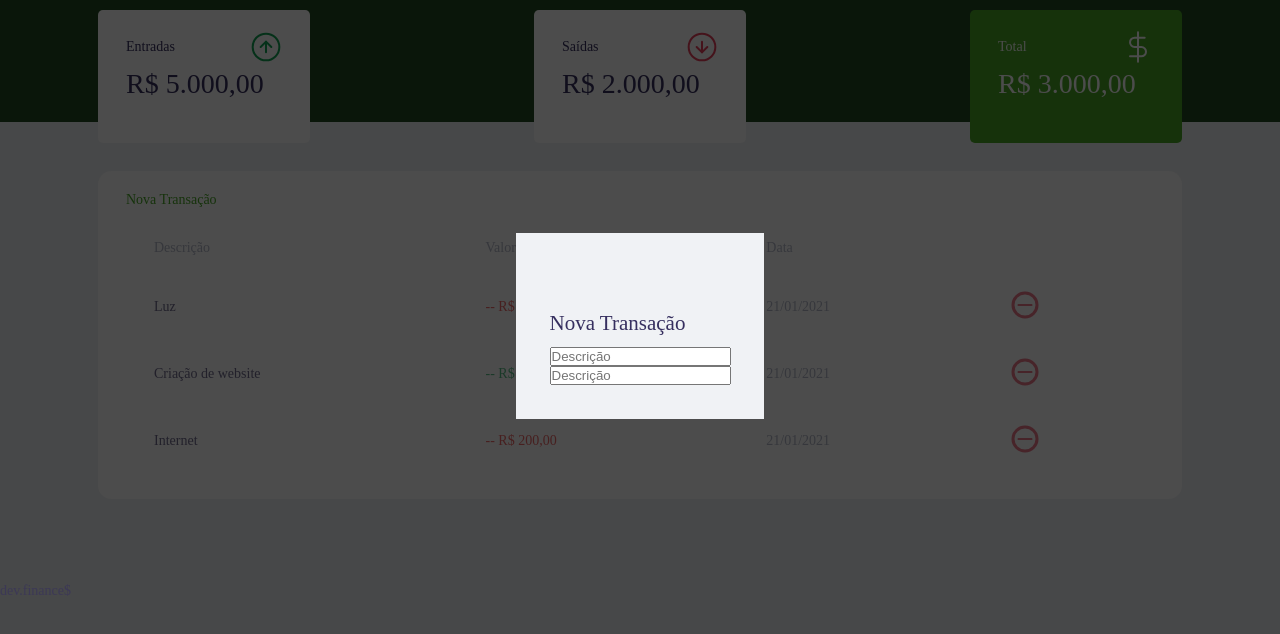
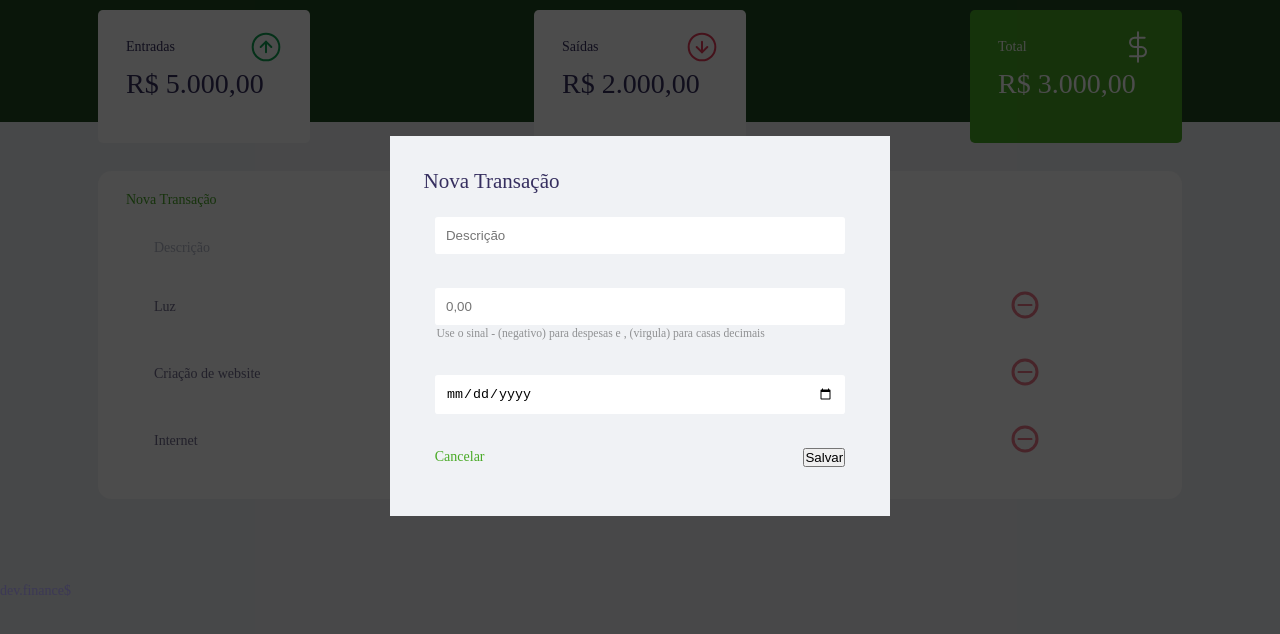
Before and after one commit to gustavonvp/discoverrocketseat, a plain HTML site: page index.html in a window 1280 px wide. Shown: the part 74-708 px from the top of the page. Drawn offline with Linux system fonts and the light colour scheme.

Commit message:
compose form style

```diff
--- a/index.html
+++ b/index.html
@@ -115,10 +115,38 @@
 
                         type="number"
                         id="amount"
+                        step="0.01"
                         name="amount"
-                        placeholder="Descrição"
+                        placeholder="0,00"
+
                         />
+
+                        <small class="help">Use o sinal - (negativo) para
+                            despesas e , (virgula) para casas decimais</small>
                     </div>
+
+
+
+                    <div class="input-group">
+                        <label class="sr-only" for="date">Date</label>
+                        <input
+
+                        type="date"
+                        id="date"
+                        step="0.01"
+                        name="date"
+                        placeholder="Data"
+
+                        />
+
+                    </div>
+
+                    <div class="input-group actions">
+                        <a href="a" class="button cancel">Cancelar</a>
+                        <button>Salvar</button>
+                    </div>
+
+
                 </form>
             </div>
 
--- a/style.css
+++ b/style.css
@@ -205,8 +205,47 @@ td.expense {
 .modal {
     background: #F0F2f5;
     padding: 2.4rem;
+    width: 90%;
+    max-width: 500px;
 }
 
+
+/* Form ==================== */
+#form {
+    max-width: 500px;
+}
+
+#form h2 {
+    margin-top: 0;
+}
+
+input {
+    border: none;
+    border-radius: 0.2rem;
+    padding: 0.8rem;
+    width: 100%;
+}
+
+.input-group {
+    margin-top: 0.8rem;
+    border-radius: 0.2rem;
+    padding: 0.8rem;
+}
+
+.input-group small {
+    border-radius: 0.2rem;
+    padding: 0.13rem;
+    opacity: 0.4;
+}
+
+.input-group.actions {
+    display: flex;
+    justify-content:  space-between;
+    align-items: center;
+    border-radius: 0.33rem;
+    margin-bottom: 0.33rem;
+
+}
 
 /* table thead tr th:first-child,
 table tbody tr td:first-child
```
